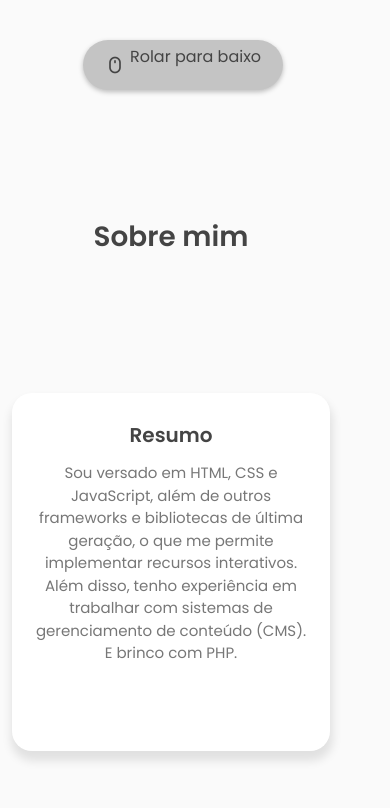
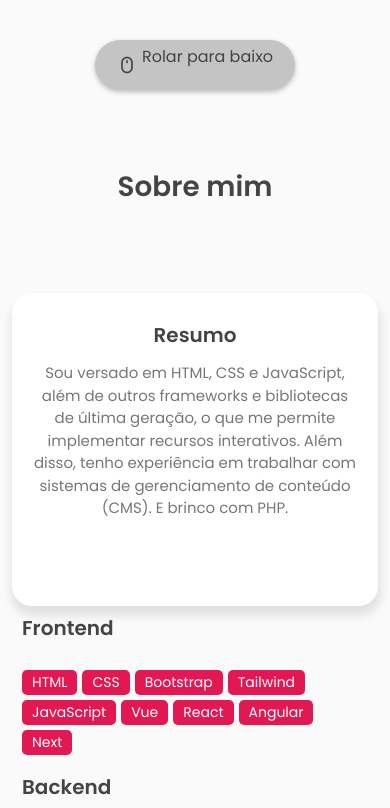
Before and after one commit to webkennyroger/portfolio, a plain HTML site: page index.html in a window 390 px wide. Shown: the part 754-1562 px from the top of the page. Drawn offline with nearby package versions, Linux system fonts and the light colour scheme.

Commit message:
Add files via upload

```diff
--- a/assets/css/style.css
+++ b/assets/css/style.css
@@ -77,10 +77,6 @@ i{
 /* ------- BASE -------- */
 body{
     background: var(--body-color);
-}
-.container{
-    width: 100%;
-    position: relative;
 }
 
 /* ----- MENU ----- */
@@ -265,16 +261,7 @@ nav{
 .section{
     padding-block: 5em;
 }
-.row{
-    display: flex;
-    justify-content: space-between;
-    width: 100%;
-    gap: 50px;
-}
-.col{
-    display: flex;
-    width: 50%;
-}
+
 
 /* -- ## --- CSS -- ## -- */
 .top-header{
@@ -327,6 +314,7 @@ h3{
     display: flex;
     flex-wrap: wrap;
     gap: 5px;
+    width: 100%;
 }
 .skills-list span{
     font-size: 14px;
@@ -350,7 +338,6 @@ h3{
     justify-content: center;
     align-items: center;
     flex-direction: column;
-    width: 30%;
     height: 250px;
     background: var(--color-white);
     border-radius: 20px;
@@ -575,17 +562,8 @@ footer{
         width: 150px;
         height: 150px;
     }
-    .row{
-        display: flex;
-        flex-direction: column;
-        justify-content: center;
-        gap: 50px;
-    }
-    .col{
-        display: flex;
-        justify-content: center;
-        width: 100%;
-    }
+
+
     .about-info, .contact-info{
         width: 100%;
     }
```
